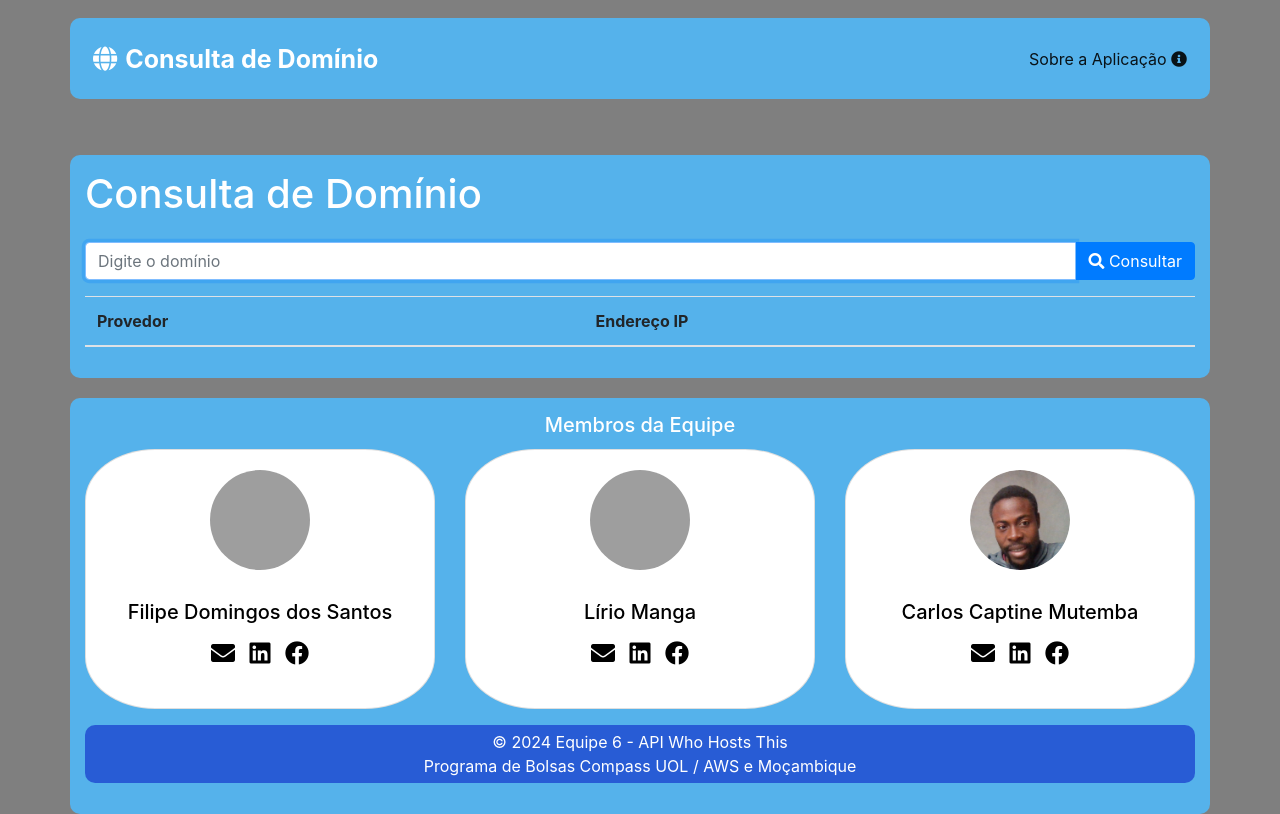
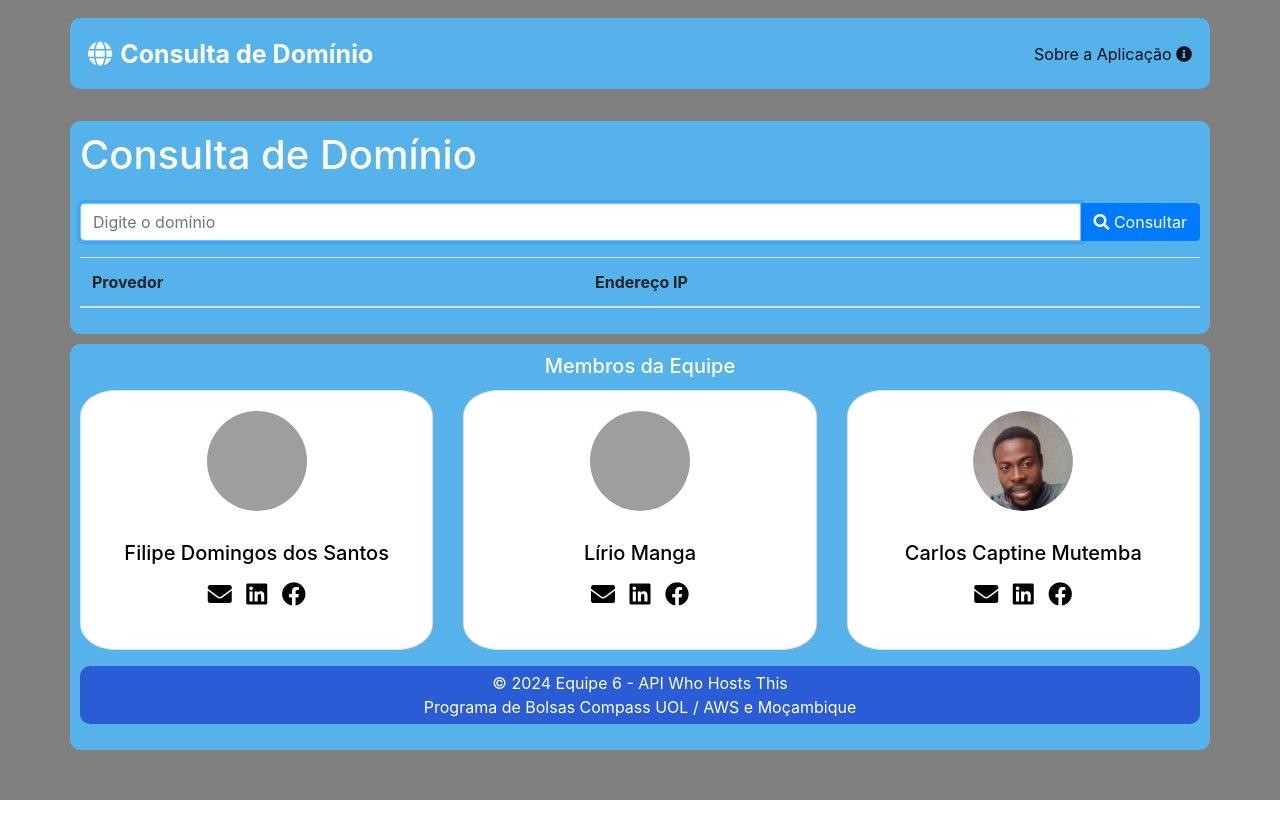
Before and after one commit to filipeive/actividade_spint2-3_equipe6, a website: page public/index.html in a window 1280 px wide. Drawn offline with nearby package versions, Linux system fonts and the light colour scheme; grey boxes are pictures that could not be loaded.

Commit message:
🔄 Ajustes nas rotas para acesso direto à APII, otimização do CSS para melhorar o design e alteração mt-5 para mt-4 no rodapé do HTML.

```diff
--- a/package.json
+++ b/package.json
@@ -2,7 +2,7 @@
   "name": "projecto_whoishosting",
   "version": "1.0.0",
   "description": "",
-  "main": "index.js",
+  "main": "server.js",
   "scripts": {
     "test": "echo \"Error: no test specified\" && exit 1"
   },
@@ -12,6 +12,6 @@
   "dependencies": {
     "axios": "^1.6.7",
     "cors": "^2.8.5",
-    "express": "^4.18.2"
+    "express": "^4.18.3"
   }
 }
--- a/public/assets/css/style.css
+++ b/public/assets/css/style.css
@@ -5,19 +5,20 @@
     position: relative;
     margin: 0;
     padding: 0;
+
   }
 /* Camada preta por trás do conteúdo */
 body::before {
   content: "";
-    position: absolute;
+  position: fixed !important;
   top: 0;
   left: 0;
   width: 100%;
-    height: 100%;
+  height: 100vh;
+  overflow-y: hidden;
   background-color: rgba(0, 0, 0, 0.5);
   z-index: -1;
 }
-
     /* Estilos para a barra de navegação */
   #navbarNav {
     margin-left: 20px;
@@ -38,7 +39,7 @@
     background-color: rgba(81, 184, 248, 0.9);
     color: #ffffff;
     border-radius: 10px;
-    padding: 15px;
+    padding: 10px;
     margin-top: 10px;
   }
 
@@ -47,7 +48,7 @@
     color: #ffffff;
     text-align: center;
     border-radius: 10px;
-    margin-top: 20px;
+    margin-top: 10px;
   }
 
   .footer a {
@@ -80,7 +81,7 @@
     align-items: center;
     padding-top: 20px;
     color: #000;
-    border-radius: 20%;
+    border-radius: 10%;
   }
 
   .member-card img {
--- a/public/index.html
+++ b/public/index.html
@@ -31,7 +31,7 @@
       </div>
     </div>
   </nav>
-  <div class="container mt-5">
+  <div class="container mt-4">
     <h1 class="mb-4">Consulta de Domínio</h1>
 
     <form id="domainForm" class="mb-3">
--- a/routes/getDomain.js
+++ b/routes/getDomain.js
@@ -3,11 +3,11 @@ const router = express.Router();
 const axios = require('axios');
 const cors = require('cors');
 
-// Sua chave de API
+// chave da API
 const API_KEY = 'ws6r4sbrlnhmv0v8o5lucurb632ruqiezi42p755cw7u5s98qn0xuccummud197zbsx5nk';
 // Middleware para habilitar CORS
 router.use(cors());
-router.get('/', async (req, res) => {
+router.get('public/', async (req, res) => {
   try {
     const domain = req.params.domain; // Obtém o valor do parâmetro 'domain' da URL
     // Fazendo uma requisição para a API do Who Hosts This?
--- a/server.js
+++ b/server.js
@@ -28,5 +28,5 @@ app.get('/api/domain-info/:domain', async (req, res) => {
 });
 
 app.listen(port, () => {
-  console.log(`Servidor rodando em http://localhost:${port}`);
+  console.log(`Servidor rodando em http://127.0.0.1:${port}/public/`);
 });
```
Also changed, not shown: 1 other file. Lines whose indentation alone changed are shown as unchanged.
